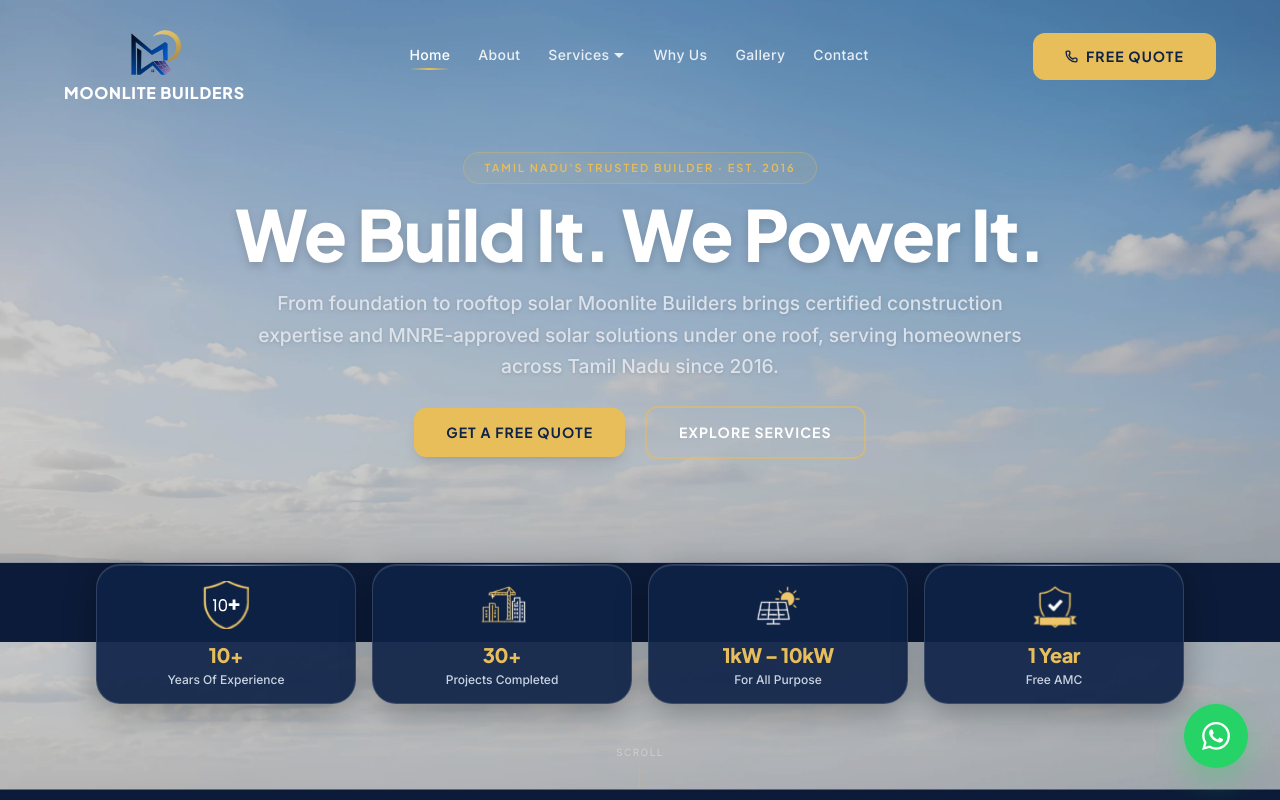
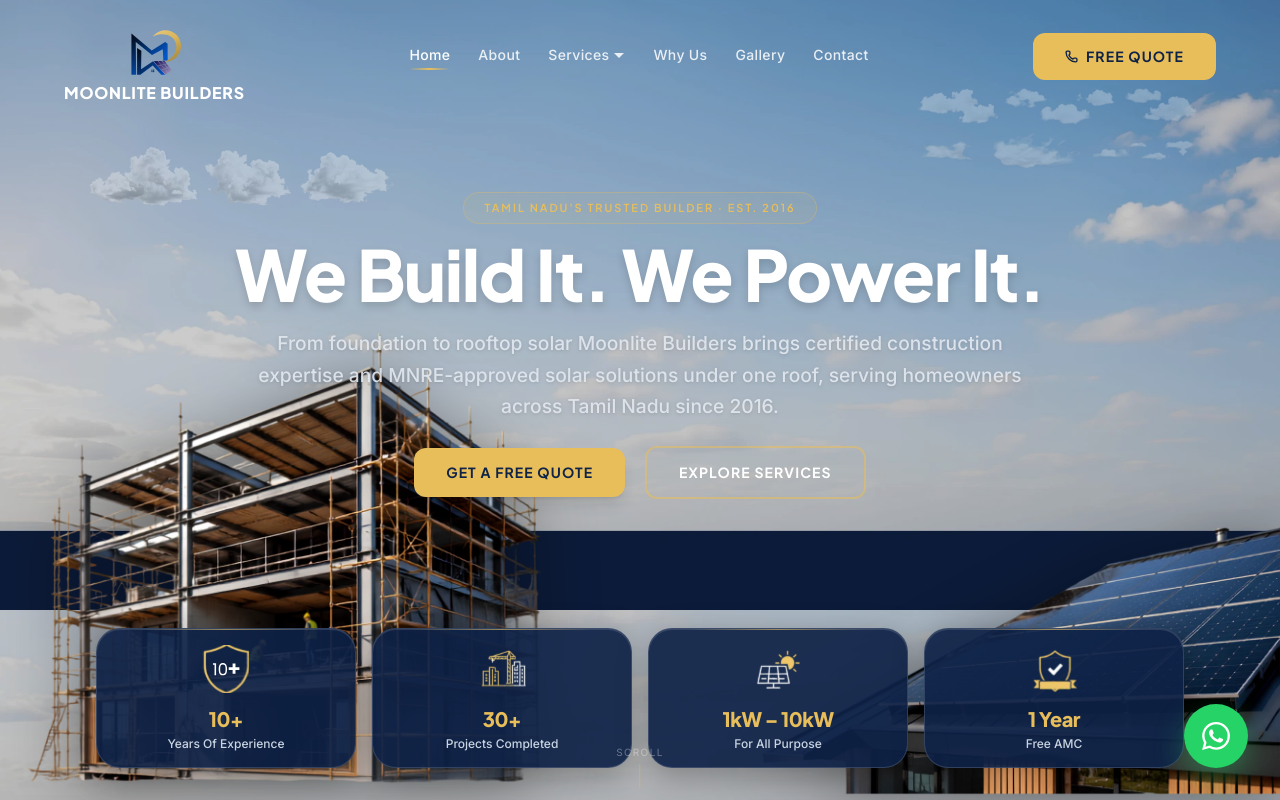
Before and after one commit to moonlitebuilders/moolitebuilders, a React (Vite) app: page / in a window 1280 px wide. Shown: the top 800 px of the page. Built offline with nearby package versions, Linux system fonts and the light colour scheme.

Commit message:
fix(hero): restore construction, solar, and cloud images and apply full section sky background to eliminate dark blue bottom strip

```diff
--- a/src/components/Hero.tsx
+++ b/src/components/Hero.tsx
@@ -73,6 +73,64 @@
     iconHeight: 80,
   },
 ]
+
+/* ─── Phase 2 — Asset Convergence Variants ───────────────────── */
+function makeAssetVariant(fromX: string) {
+  return {
+    hidden: { opacity: 0, x: fromX, scale: 1.02 },
+    visible: (isSkipped: boolean) => ({
+      opacity: 1,
+      x: '0%',
+      scale: 1,
+      transition: isSkipped
+        ? { duration: 0 }
+        : {
+          type: 'spring' as const,
+          stiffness: 75,
+          damping: 16,
+          mass: 1.0,
+          opacity: { duration: 0.5, ease: 'easeOut' },
+        },
+    }),
+  }
+}
+
+const constructionVariants = makeAssetVariant('-120%')
+const solarVariants = makeAssetVariant('120%')
+
+const cloudLeftVariants = {
+  hidden: { opacity: 0, x: '-60%', y: -10 },
+  visible: (isSkipped: boolean) => ({
+    opacity: 0.60,
+    x: '0%',
+    y: 0,
+    transition: isSkipped
+      ? { duration: 0 }
+      : {
+        type: 'spring' as const,
+        stiffness: 90,
+        damping: 18,
+        delay: 0.1,
+      },
+  }),
+}
+
+const cloudRightVariants = {
+  hidden: { opacity: 0, x: '60%', y: -10 },
+  visible: (isSkipped: boolean) => ({
+    opacity: 0.55,
+    x: '0%',
+    y: 0,
+    transition: isSkipped
+      ? { duration: 0 }
+      : {
+        type: 'spring' as const,
+        stiffness: 90,
+        damping: 18,
+        delay: 0.15,
+      },
+  }),
+}
 
 /* ─── Phase 3 — Content Stagger Variants ────────────────────── */
 function makeContentVariant(delay: number) {
@@ -185,9 +243,11 @@
   /* Parallax scroll transforms */
   const { scrollY } = useScroll()
   const skyY = useTransform(scrollY, [0, 600], [0, prefersReduced ? 0 : -40])
+  const assetsY = useTransform(scrollY, [0, 600], [0, prefersReduced ? 0 : 60])
   const contentY = useTransform(scrollY, [0, 600], [0, prefersReduced ? 0 : 40])
 
   /* Phase activation gates */
+  const assetsActive = phase >= 2 || isSkipped
   const contentActive = phase >= 3 || isSkipped
 
   return (
@@ -195,12 +255,12 @@
       ref={containerRef}
       id="hero"
       aria-label="Moonlite Builders — Construction and Solar Services Hero"
-      className="relative w-full bg-cover bg-center bg-no-repeat overflow-hidden min-h-screen min-h-[100dvh] flex flex-col justify-between py-12 md:py-20 lg:py-24"
+      className="relative w-full overflow-hidden flex flex-col justify-between min-h-screen min-h-[100dvh] bg-[url('/assets/hero/background-sky.webp')] bg-cover bg-center bg-no-repeat"
     >
-      {/* ── LAYER 0 — Sky Background (absolute, full-coverage) ── */}
+      {/* ── LAYER 0 — Sky Background Parallax (absolute, full-coverage) ── */}
       <motion.div
         style={{ y: skyY }}
-        className="absolute -top-24 -bottom-24 -left-4 -right-4 z-0 will-change-transform bg-[url('/assets/hero/background-sky.webp')] bg-cover bg-center bg-no-repeat"
+        className="absolute -top-32 -bottom-32 -left-4 -right-4 z-0 will-change-transform bg-[url('/assets/hero/background-sky.webp')] bg-cover bg-center bg-no-repeat"
         aria-hidden="true"
       >
         <img
@@ -215,11 +275,128 @@
         />
       </motion.div>
 
+      {/* ── LAYER 10 — Construction SVG left (absolute, no layout impact) ── */}
+      <motion.div
+        style={{ y: assetsY }}
+        className="absolute bottom-0 left-0 z-[10] will-change-transform pointer-events-none select-none
+                   w-[75%] sm:w-[60%] md:w-[55%] lg:w-[48%] xl:w-[45%]"
+        aria-hidden="true"
+      >
+        <AnimatePresence>
+          {assetsActive && (
+            <motion.div
+              key="construction"
+              custom={isSkipped}
+              variants={constructionVariants}
+              initial="hidden"
+              animate="visible"
+            >
+              <img
+                src="/assets/hero/construction-building-left.webp"
+                alt="Construction building structure — Moonlite Builders"
+                width={820}
+                height={680}
+                fetchPriority="high"
+                decoding="async"
+                className="w-full h-auto object-contain object-bottom"
+                style={{ filter: 'drop-shadow(0 8px 32px rgba(0,0,0,0.40))' }}
+              />
+            </motion.div>
+          )}
+        </AnimatePresence>
+      </motion.div>
+
+      {/* ── LAYER 10 — Solar SVG right (absolute, no layout impact) ── */}
+      <motion.div
+        style={{ y: assetsY }}
+        className="absolute bottom-0 right-0 z-[10] will-change-transform pointer-events-none select-none
+                   w-[70%] sm:w-[55%] md:w-[50%] lg:w-[45%] xl:w-[42%]"
+        aria-hidden="true"
+      >
+        <AnimatePresence>
+          {assetsActive && (
+            <motion.div
+              key="solar"
+              custom={isSkipped}
+              variants={solarVariants}
+              initial="hidden"
+              animate="visible"
+            >
+              <img
+                src="/assets/hero/solar-right.webp"
+                alt="Rooftop solar panel array — Moonlite Builders Solar Solutions"
+                width={760}
+                height={620}
+                fetchPriority="high"
+                decoding="async"
+                className="w-full h-auto object-contain object-bottom"
+                style={{ filter: 'drop-shadow(0 8px 32px rgba(0,0,0,0.35))' }}
+              />
+            </motion.div>
+          )}
+        </AnimatePresence>
+      </motion.div>
+
+      {/* ── LAYER 15 — Cloud overlays (absolute) ── */}
+      <AnimatePresence>
+        {assetsActive && (
+          <>
+            <motion.div
+              key="cloud-left"
+              aria-hidden="true"
+              custom={isSkipped}
+              variants={cloudLeftVariants}
+              initial="hidden"
+              animate="visible"
+              className="absolute top-[6%] left-0 z-[15] w-[45%] md:w-[36%] pointer-events-none select-none"
+            >
+              <motion.img
+                src="/assets/hero/clouds-left.webp"
+                alt=""
+                width={640}
+                height={320}
+                loading="lazy"
+                decoding="async"
+                className="w-full h-auto opacity-60 mix-blend-screen"
+                animate={prefersReduced ? {} : { x: [0, 12, 0], y: [0, -5, 0] }}
+                transition={{ duration: 18, repeat: Infinity, ease: 'easeInOut' }}
+              />
+            </motion.div>
+
+            <motion.div
+              key="cloud-right"
+              aria-hidden="true"
+              custom={isSkipped}
+              variants={cloudRightVariants}
+              initial="hidden"
+              animate="visible"
+              className="absolute top-[4%] right-0 z-[15] w-[42%] md:w-[34%] pointer-events-none select-none"
+            >
+              <motion.img
+                src="/assets/hero/clouds-right.webp"
+                alt=""
+                width={640}
+                height={320}
+                loading="lazy"
+                decoding="async"
+                className="w-full h-auto opacity-55 mix-blend-screen"
+                animate={prefersReduced ? {} : { x: [0, -14, 0], y: [0, -7, 0] }}
+                transition={{ duration: 22, repeat: Infinity, ease: 'easeInOut', delay: 2 }}
+              />
+            </motion.div>
+          </>
+        )}
+      </AnimatePresence>
+
       {/* ── LAYER 30 — All foreground content ── */}
+      {/* Navbar spacer — keeps text below the fixed nav bar */}
+      <div className="h-20 md:h-24 shrink-0" aria-hidden="true" />
+
+      {/* Central text column — full viewport width, completely independent of decorative assets */}
       <motion.div
         style={{ y: contentY }}
         className="relative z-[30] flex-1 flex flex-col items-center justify-center
-                   w-full min-w-0 px-5 md:px-10 py-6 md:py-10 will-change-transform"
+                   w-full min-w-0 px-5 md:px-10 py-4 md:py-8 will-change-transform"
       >
         {/* Establishment label chip */}
         <motion.div
@@ -327,9 +504,9 @@
         </div>
       </motion.div>
 
-      {/* ── Feature Cards — aligned using standard mt-8 md:mt-12 ── */}
+      {/* ── Feature Cards — pinned cleanly inside sky background ── */}
       <div
-        className="relative z-[30] w-full max-w-6xl mx-auto px-5 md:px-8 mt-8 md:mt-12"
+        className="relative z-[30] w-full max-w-6xl mx-auto px-5 md:px-8 pb-6 md:pb-8 mt-6 md:mt-8 shrink-0"
         role="list"
         aria-label="Key achievements and credentials"
       >
```
